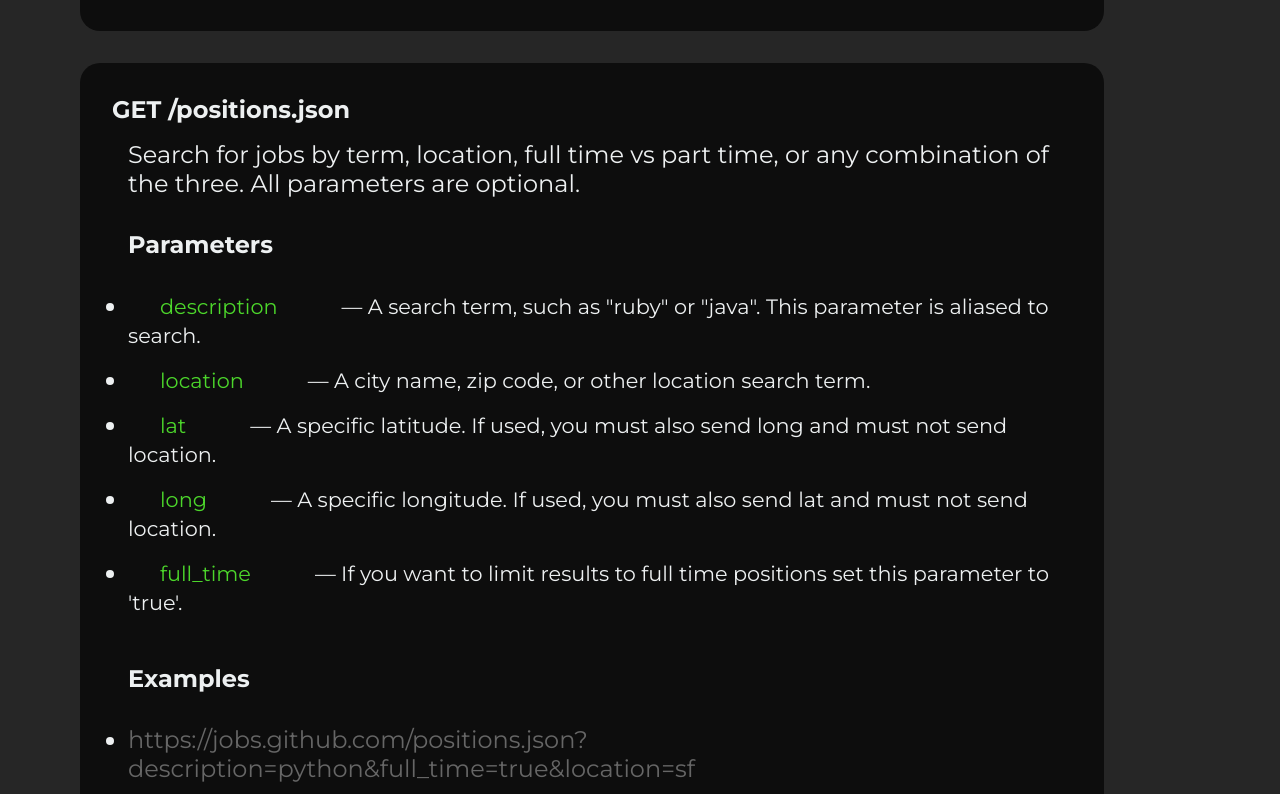
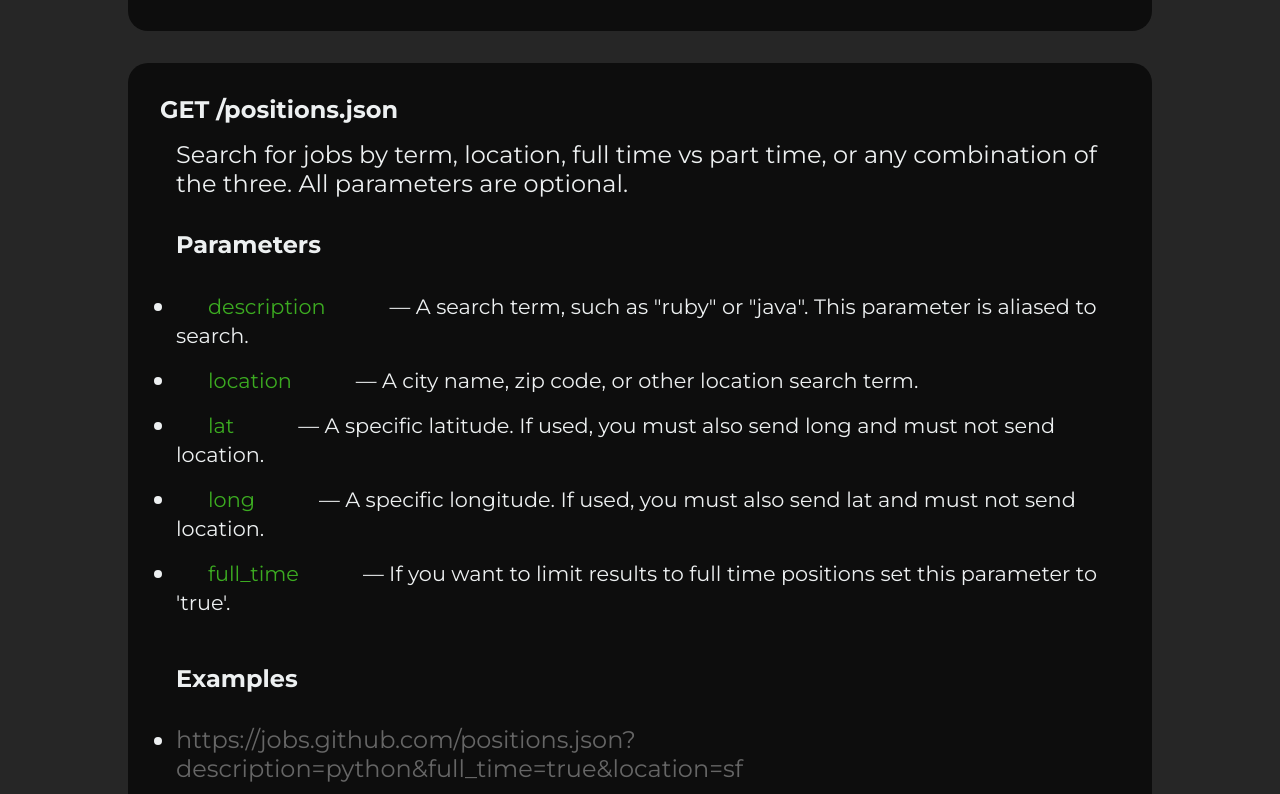
Before and after one commit to gabriel-camurca/github-job-gui-reimagination, a Next.js app: page /documentationapi in a window 1280 px wide. Shown: the part 866-1660 px from the top of the page. Built offline with nearby package versions, Linux system fonts and the light colour scheme.

Commit message:
Minor details added

```diff
--- /dev/null
+++ b/next.config.js
@@ -0,0 +1,17 @@
+// next.config.js
+module.exports = {
+    async headers() {
+      return [
+        {
+          // matching all API routes
+          source: "/api/:path*",
+          headers: [
+            { key: "Access-Control-Allow-Credentials", value: "true" },
+            { key: "Access-Control-Allow-Origin", value: "*" },
+            { key: "Access-Control-Allow-Methods", value: "GET,OPTIONS,PATCH,DELETE,POST,PUT" },
+            { key: "Access-Control-Allow-Headers", value: "X-CSRF-Token, X-Requested-With, Accept, Accept-Version, Content-Length, Content-MD5, Content-Type, Date, X-Api-Version" },
+          ]
+        }
+      ]
+    }
+  };
--- a/src/pages/_document.tsx
+++ b/src/pages/_document.tsx
@@ -5,8 +5,10 @@ export default class MyDocument extends Document{
         return(
             <Html>
                 <Head>
-                <link rel="preconnect" href="https://fonts.gstatic.com" />
-                <link href="https://fonts.googleapis.com/css2?family=Montserrat:wght@400;500;600;700&display=swap" rel="stylesheet" />
+                    <link rel="shortcut icon" href="favicon.png" type="image/png" />
+
+                    <link rel="preconnect" href="https://fonts.gstatic.com" />
+                    <link href="https://fonts.googleapis.com/css2?family=Montserrat:wght@400;500;600;700&display=swap" rel="stylesheet" />
                 </Head>
                 <body>
                     <Main />
--- a/src/pages/index.tsx
+++ b/src/pages/index.tsx
@@ -1,11 +1,6 @@
 import Head from 'next/head'
 
-import { JobCard } from "../components/JobCard";
 import { FilterList } from '../components/FilterList'
-
-import  allJobs from "../../jobs.json"
-import { useContext, useState } from 'react';
-import { FilterContext, FilterProvider } from '../contexts/FilterContext';
 import { JobsList } from '../components/JobsList';
 
 export default function Home() {
--- a/src/styles/global.css
+++ b/src/styles/global.css
@@ -9,7 +9,7 @@
 --background: #262626;
 --gray: #bbbec3;
 --link: #666666;
---green: #4cd62b;
+--green: #3cab21;
 --black: #0d0d0d;
 }
 
--- a/src/styles/pages/DocumentationAPI.module.css
+++ b/src/styles/pages/DocumentationAPI.module.css
@@ -53,7 +53,7 @@
 .cardContainer{
     display: flex;
     flex-direction: column;
-    align-items: flex-start;
+    align-items: center;
     justify-content: center;
 
     border-radius: 50px;
--- a/src/styles/pages/HowItWorks.module.css
+++ b/src/styles/pages/HowItWorks.module.css
@@ -49,15 +49,14 @@
 .cardContainer{
     display: flex;
     flex-direction: column;
-    align-items: flex-start;
+    align-items: center;
     justify-content: center;
-
     border-radius: 50px;
 }
 
 .stepsContainer{
     display:flex;
-    justify-content: flex-start;
+    justify-content: flex-ceter;
     margin: 1rem 5rem 1rem 5rem;
     flex-direction: column;
 
```
Also changed, not shown: src/components/JobsList.tsx (+7 -0 lines), imgs_git/figma_snippet.png, public/favicon.png (added).
